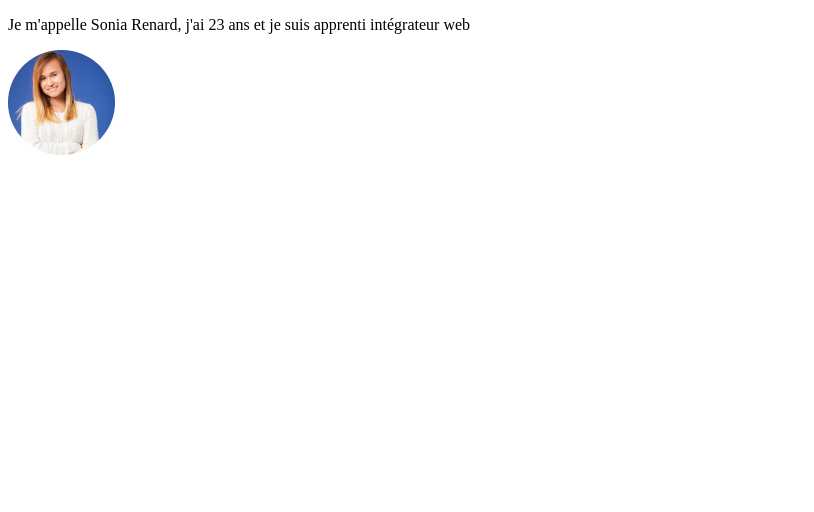
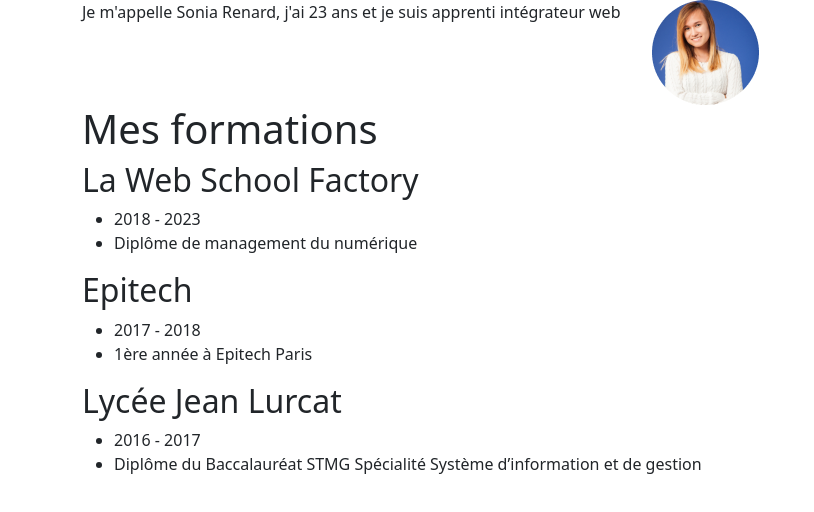
Before and after one commit to SoFoxies/webschool_devops, a plain HTML site: page index.html in a window 1280 px wide. Shown: the whole page, without its empty margins (0-814 px from the left). Drawn offline with nearby package versions, Linux system fonts and the light colour scheme.

Commit message:
adding css and adding formation

```diff
--- a/index.html
+++ b/index.html
@@ -4,12 +4,45 @@
     <meta charset="UTF-8">
     <meta http-equiv="X-UA-Compatible" content="IE=edge">
     <meta name="viewport" content="width=device-width, initial-scale=1.0">
+    <link href="https://cdn.jsdelivr.net/npm/bootstrap@5.0.2/dist/css/bootstrap.min.css" rel="stylesheet"
+        integrity="sha384-EVSTQN3/azprG1Anm3QDgpJLIm9Nao0Yz1ztcQTwFspd3yD65VohhpuuCOmLASjC" crossorigin="anonymous">
     <title>CV</title>
 </head>
 <body>
     <section id="moi">
-        <p>Je m'appelle Sonia Renard, j'ai 23 ans et je suis apprenti intégrateur web</p>
-        <img src="./Image.png" alt="">
+        <div class="container">
+                <div class="row">
+                    <div class="col-md-6">
+                        <p>Je m'appelle Sonia Renard, j'ai 23 ans et je suis apprenti intégrateur web</p>
+                    </div>
+                    <div class="col-md-6">
+                        <img src="./Image.png" alt="">
+                    </div>
+            </div>
+        </div>
+    </section>
+
+    <section>
+        <div class="container">
+        <h1>Mes formations</h1>
+        <h2>La Web School Factory</h2>
+        <ul>
+            <li>2018 - 2023</li>
+            <li>Diplôme de management du numérique</li>
+        </ul>
+
+        <h2>Epitech</h2>
+        <ul>
+            <li>2017 - 2018</li>
+            <li>1ère année à Epitech Paris</li>
+        </ul>
+
+        <h2>Lycée Jean Lurcat</h2>
+        <ul>
+            <li>2016 - 2017</li>
+            <li>Diplôme du Baccalauréat STMG Spécialité Système d’information et de gestion</li>
+        </ul>
+        </div>
     </section>
 </body>
 </html>
```
